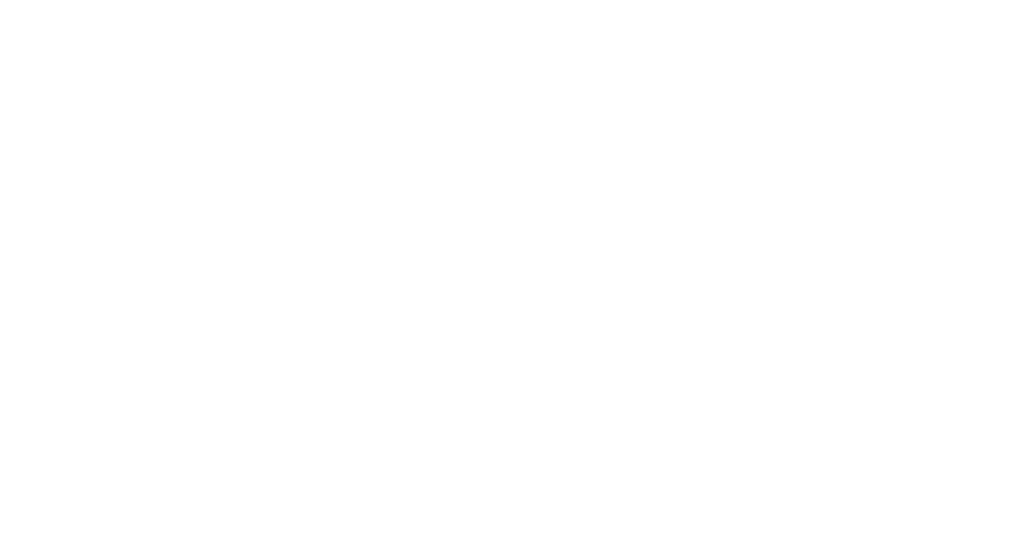
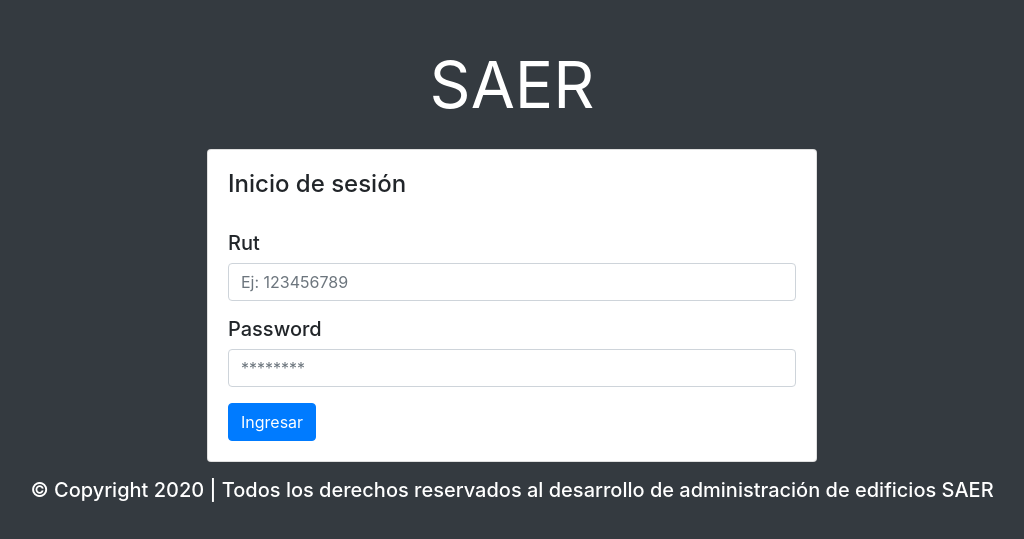
Before and after one commit to totonunez/SAER, a React (Create React App) app in the folder client/: page / in a window 1280 px wide. Shown: the part 139-678 px from the top of the page, without its empty margins (128-1152 px from the left). Built offline with nearby package versions, Linux system fonts and the light colour scheme.

Commit message:
construccion del login en front, configuracion de cors en back, y desarrollo de respuesta del login con el back desde react

```diff
--- a/client/package.json
+++ b/client/package.json
@@ -2,6 +2,7 @@
   "name": "client",
   "version": "0.1.0",
   "private": true,
+  "proxy": "http://localhost:3001",
   "dependencies": {
     "@fortawesome/fontawesome-svg-core": "^1.2.30",
     "@fortawesome/free-solid-svg-icons": "^5.14.0",
--- a/client/public/index.html
+++ b/client/public/index.html
@@ -8,7 +8,7 @@
     <link rel="manifest" href="%PUBLIC_URL%/manifest.json" />
     <title>App</title>
   </head>
-  <body>
+  <body class=bg-dark>
     <noscript>Necesitas habilitar javascript para ejecutar esta aplicación</noscript>
     <div id="root"></div>
   </body>
--- a/client/src/App.css
+++ b/client/src/App.css
@@ -0,0 +1,7 @@
+.altura-login{
+    margin: 11rem 0 0 0;
+}
+
+.title{
+    font-size: 4rem;
+}
--- a/client/src/App.js
+++ b/client/src/App.js
@@ -5,10 +5,12 @@
 
 import NavigationAdmin from './components/NavigationAdmin';
 import Login from './components/Login';
+import Init from './components/Init';
 
 function App() {
   return (
     <BrowserRouter>
+      <Route path="/" component={Init}/>
       <Route path="/login" component={Login}/>
       <Route path="/navigationAdmin" component={NavigationAdmin}/>
     </BrowserRouter>
--- /dev/null
+++ b/client/src/components/Init.js
@@ -0,0 +1,18 @@
+import React, { Component } from 'react'
+import Login from './Login'
+
+export default class Init extends Component {
+    render() {
+        return (
+            <div className="altura-login">
+                <div className="text-center">
+                    <p className="title text-white">SAER</p>
+                </div>
+                <Login/>
+                <div className="text-center m-3 text-white">
+                    <h5>© Copyright 2020 | Todos los derechos reservados al desarrollo de administración de edificios SAER</h5>
+                </div>
+            </div>
+        )
+    }
+}
--- a/client/src/components/Login.js
+++ b/client/src/components/Login.js
@@ -1,10 +1,50 @@
 import React, { Component } from 'react';
+import axios from 'axios';
 
 export default class Login extends Component {
+
+    state = {
+        rut: 0,
+        password: ""
+    }
+
+    onSubmit = async (e) => {
+        e.preventDefault();
+        const datosLogin = {
+            rut: this.state.rut,
+            password: this.state.password
+        };
+        const res = await axios.post('http://localhost:4000/auth/signin', datosLogin);
+        console.log("res", res);
+    }
+
+    onInputChange = (e) => {
+        this.setState({
+            [e.target.name]: e.target.value
+        })
+        console.log(this.state.rut, this.state.password);
+    }
+
     render() {
         return (
-            <div>
-                <p>Login</p>
+            <div className="col-md-6 offset-md-3">
+                <div className="card card-body">
+                    <h4>Inicio de sesión</h4>
+                    <br/>
+                    <h5>Rut</h5>
+                    <div className="form-group">
+                        <input type="Tel" className="form-control" placeholder="Ej: 123456789" name="rut" onChange={this.onInputChange} required/>
+                    </div>
+                    <h5>Password</h5>
+                    <div className="form-group">
+                        <input type="password" className="form-control" placeholder="********" name="password" onChange={this.onInputChange} required/>
+                    </div>
+                    <form onSubmit={this.onSubmit}>
+                        <button type="submit" className="btn btn-primary">
+                            Ingresar
+                        </button>
+                    </form>
+                </div>
             </div>
         )
     }
--- a/client/src/components/NavigationAdmin.js
+++ b/client/src/components/NavigationAdmin.js
@@ -4,7 +4,7 @@
 export default class NavigationAdmin extends Component {
     render() {
         return (
-            <nav className="navbar navbar-expand-lg navbar-dark bg-dark">
+            <nav className="navbar navbar-expand-lg navbar-dark bg-secondary">
                 <div className="container">
                     <Link className="navbar-brand" to="#">Hola, Administrador</Link>
                     <button className="navbar-toggler" type="button" data-toggle="collapse" data-target="#navbarNav" aria-controls="navbarNav" aria-expanded="false" aria-label="Toggle navigation">
```
Also changed, not shown: client/src/components/AdminInterface.js (added, +11 -0 lines), client/public/manifest.json, 2 other files (tests, documents, lock files or other folders).
